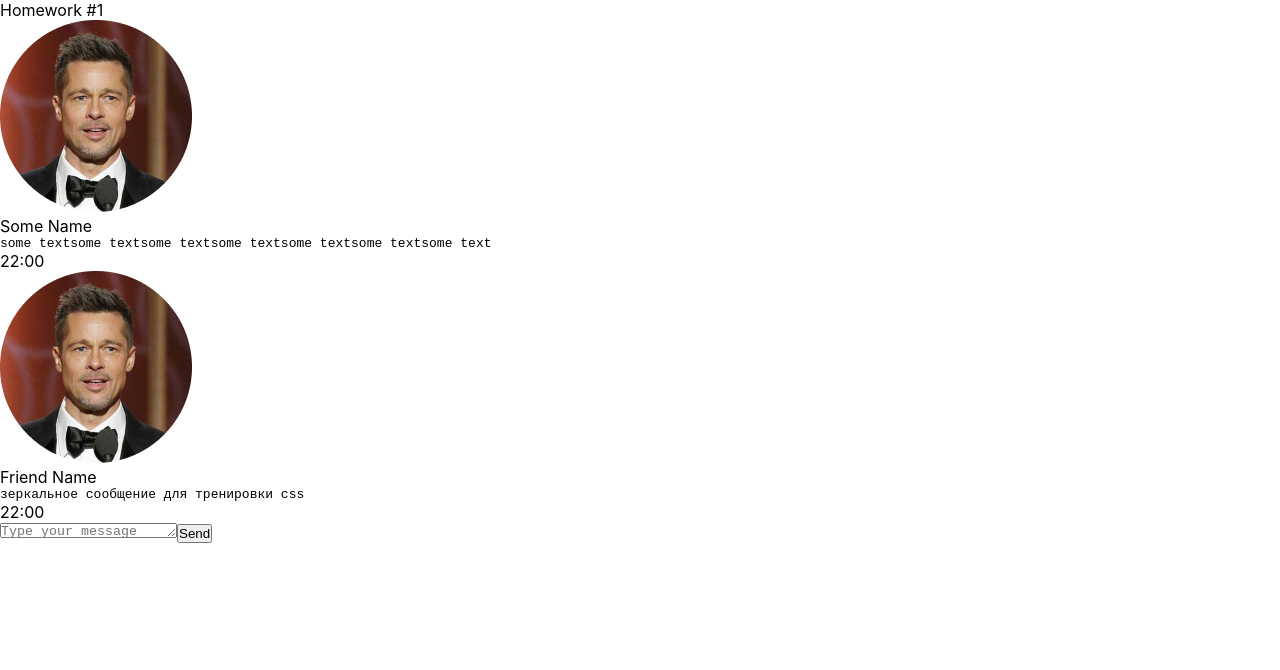
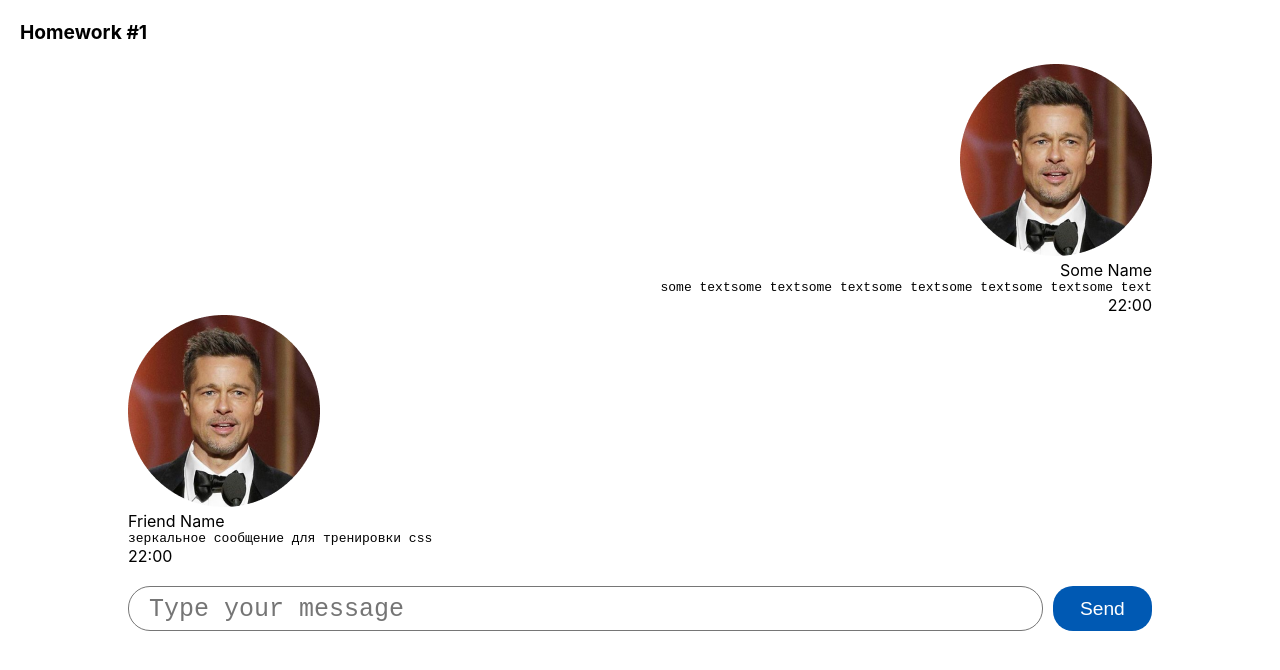
Before and after one commit to vbsm11/homeworks, a React (Create React App) app: page / in a window 1280 px wide. Shown: the top 670 px of the page. Built offline with nearby package versions, Linux system fonts and the light colour scheme.

Commit message:
hw1 before html markup modification

```diff
--- a/src/s1-main/App.module.css
+++ b/src/s1-main/App.module.css
@@ -3,9 +3,12 @@
 }
 
 .hw {
-
+    margin: 0 auto;
+    width: 80%;
 }
 
 .hwTitle {
-
+    font-size: larger;
+    font-weight: bold;
+    margin: 20px;
 }
--- a/src/s2-homeworks/hw01/HW1.tsx
+++ b/src/s2-homeworks/hw01/HW1.tsx
@@ -56,7 +56,7 @@ const HW1 = () => {
             <div className={s2.hwTitle}>Homework #1</div>
             <div className={s2.hw}>
                 {/*проверка отображения (не менять)*/}
-                <div>
+                <div className={s2.messages}>
                     <Message message={message0} />
                     <FriendMessage message={friendMessage0} />
                 </div>
--- a/src/s2-homeworks/hw01/message-sender/MessageSender.module.css
+++ b/src/s2-homeworks/hw01/message-sender/MessageSender.module.css
@@ -1,18 +1,39 @@
 .sendForm {
-
+    margin-top: 20px;
+    margin-bottom: 20px;
+    width: 100%;
+    display: flex;
+    justify-content: center;
 }
 
 .textarea {
-
+    width: 90%;
+    max-width: 1500px;
+    max-height: 45px;
+    min-height: 45px;
+    border-radius: 22px;
+    padding-top: 8px;
+    padding-left: 20px;
+    resize: none;
+    font-size: 25px;
 }
 
 .button {
-
+    height: 45px;
+    width: 100px;
+    border: none;
+    border-radius: 20px;
+    color: white;
+    background-color: #0059b3;
+    margin-left: 10px;
+    font-size: 120%;
 }
 
 .button:hover {
-
+    background-color: #0066cc;
+    color: white;
 }
 .button:active {
-
+    color: slategrey;
+    background-color: lightgrey;
 }
--- a/src/s2-homeworks/hw01/message-sender/MessageSender.tsx
+++ b/src/s2-homeworks/hw01/message-sender/MessageSender.tsx
@@ -51,6 +51,8 @@ const MessageSender = (props: any) => {
                     className={s.textarea}
                     ref={textareaRef}
 
+                    rows={5}
+
                     title={'Shift+Enter for send'}
                     placeholder={'Type your message'}
                     value={text}
--- a/src/s2-homeworks/hw01/message/Message.module.css
+++ b/src/s2-homeworks/hw01/message/Message.module.css
@@ -1,5 +1,5 @@
 .message {
-
+    text-align: right;
 }
 
 .imageAndText {
```
